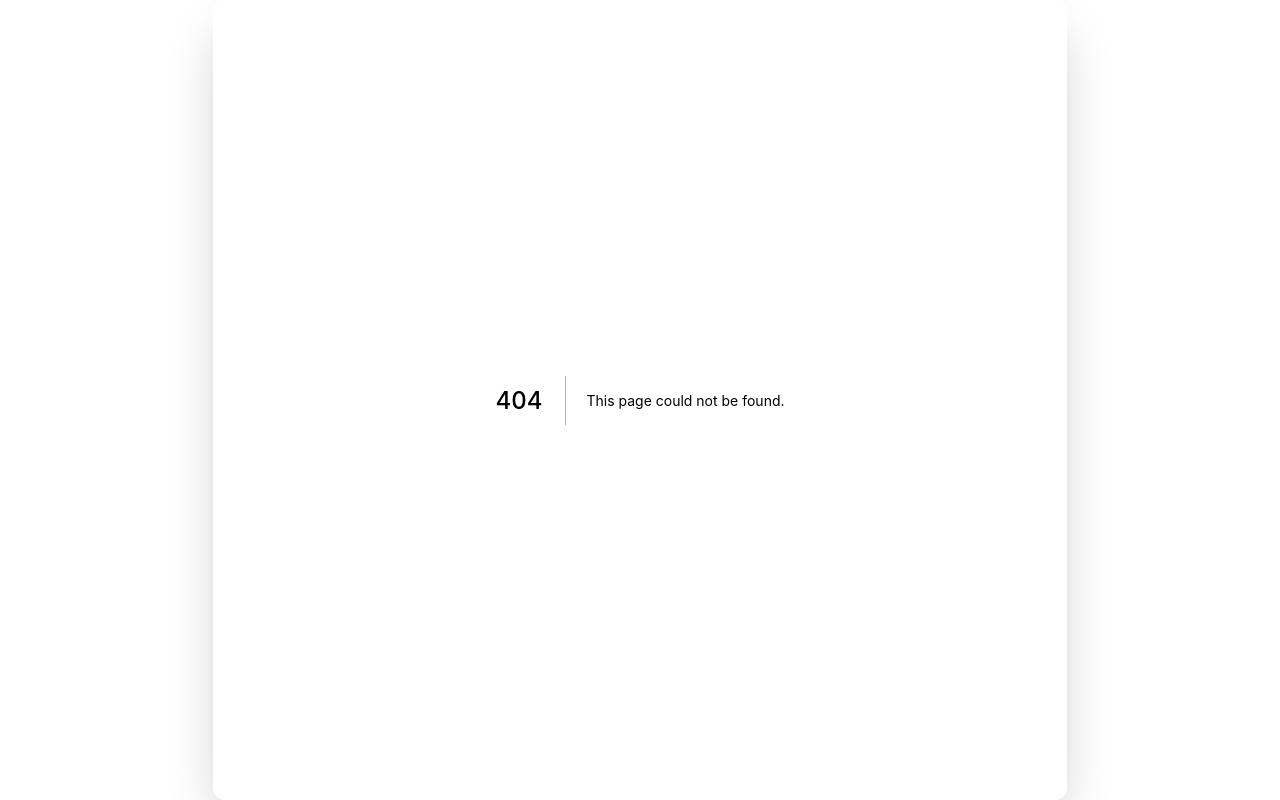
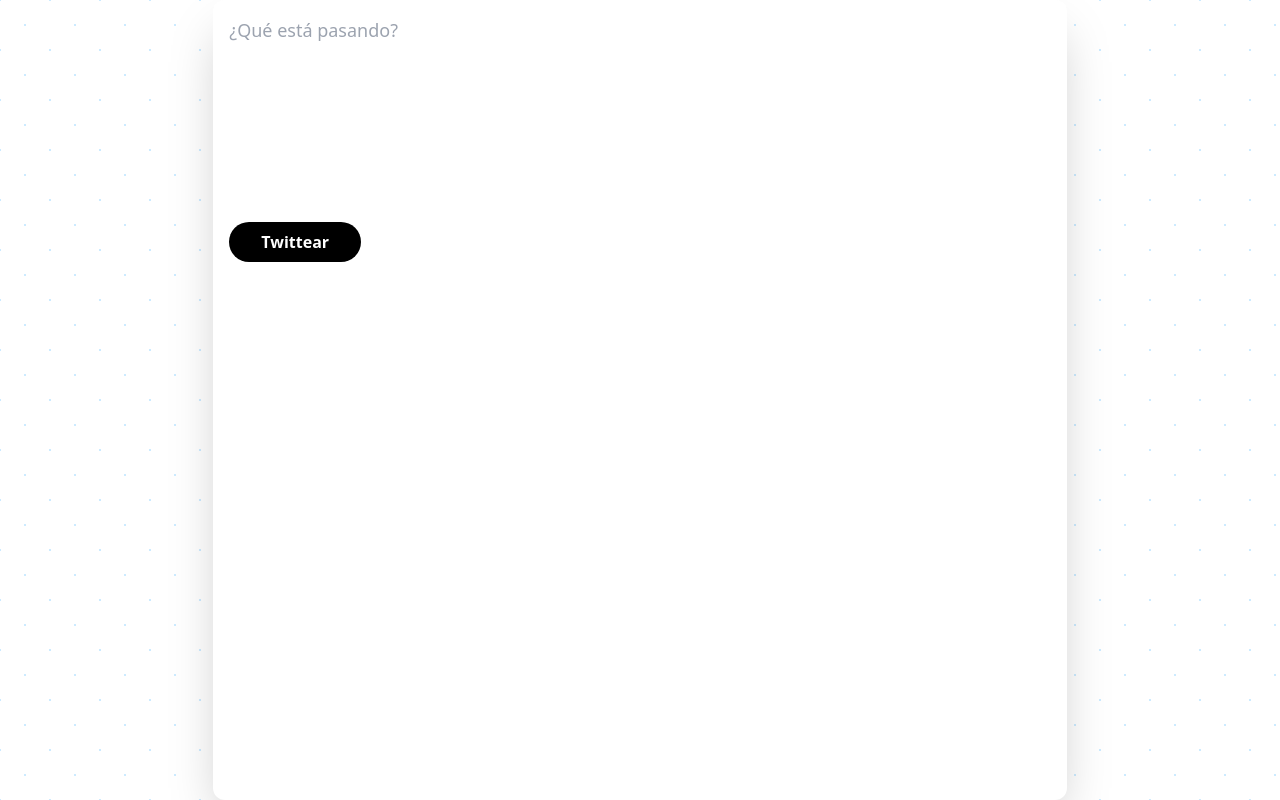
Before and after one commit to Sitray/twitter-clone, a Next.js app: page /compose/tweet in a window 1280 px wide. Before the commit this address had no page. Built offline with nearby package versions, Linux system fonts and the light colour scheme.

Commit message:
add tweet page

```diff
--- /dev/null
+++ b/pages/compose/tweet/index.tsx
@@ -0,0 +1,17 @@
+import Button from '../../../components/Button/Button';
+
+export default function Tweet() {
+  return (
+    <>
+      <form action="">
+        <textarea
+          placeholder="¿Qué está pasando?"
+          className=" w-full border-0 text-lg p-4 resize-none outline-0 min-h-200"
+        ></textarea>
+        <div className="p-4">
+          <Button>Twittear</Button>
+        </div>
+      </form>
+    </>
+  );
+}
--- a/tailwind.config.js
+++ b/tailwind.config.js
@@ -13,6 +13,9 @@ module.exports = {
       spacing: {
         90: '90vh',
       },
+      minHeight: {
+        200: '200px',
+      },
     },
   },
   plugins: [],
```
